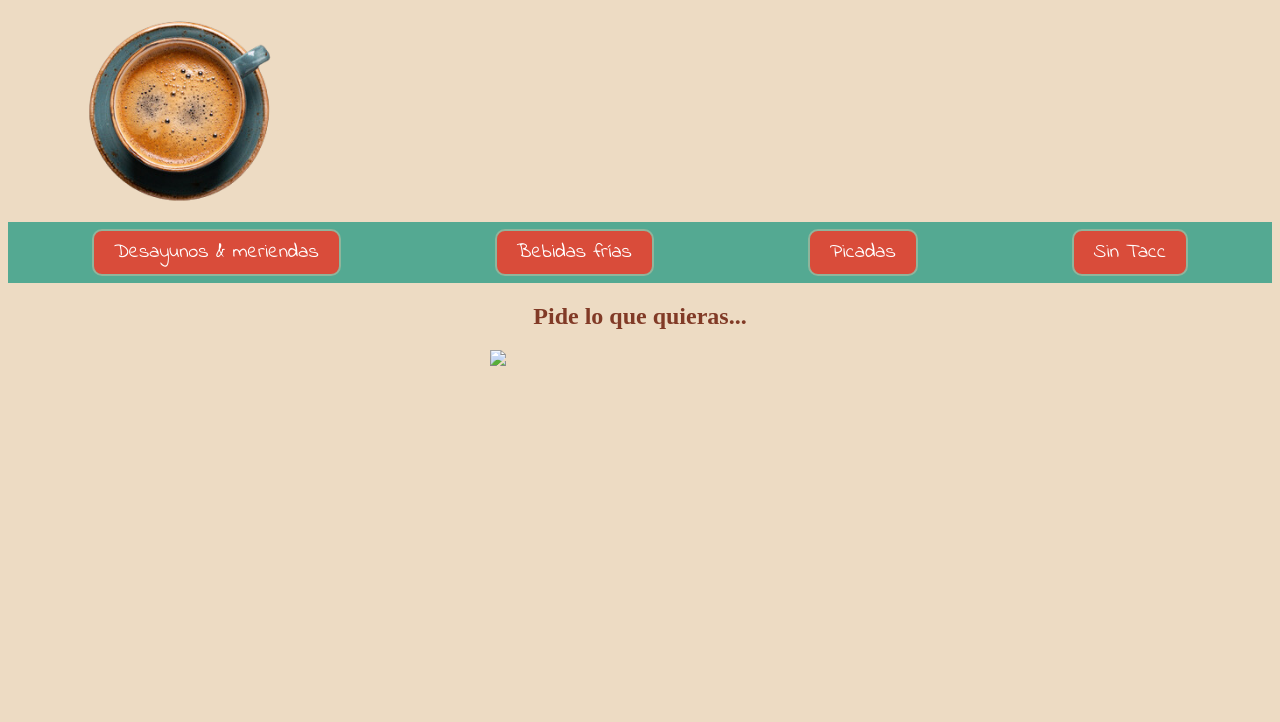
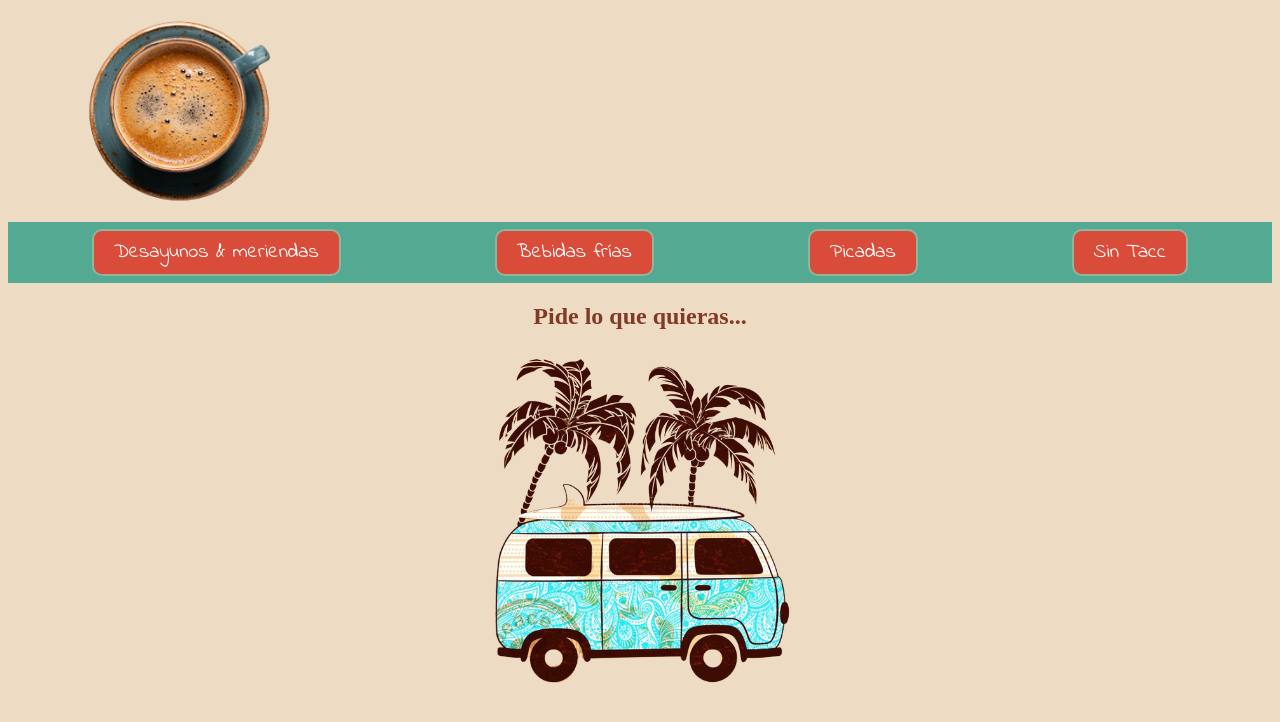
Before and after one commit to Greisybg/js-primera-entrega, a plain HTML site: page index.html in a window 1280 px wide. Drawn offline with Linux system fonts and the light colour scheme; the site is published under a folder, as on GitHub Pages, so addresses that start at the root find nothing.

Commit message:
ajuste en ruta de img

```diff
--- a/index.html
+++ b/index.html
@@ -26,7 +26,7 @@
     <h2 class="pedir"> Pide lo que quieras...</h2>
 
     <slide>
-        <img class="bondi" src="/img/bondi.png">
+        <img class="bondi" src="img/bondi.png">
     </slide>
 
 </body>
```
